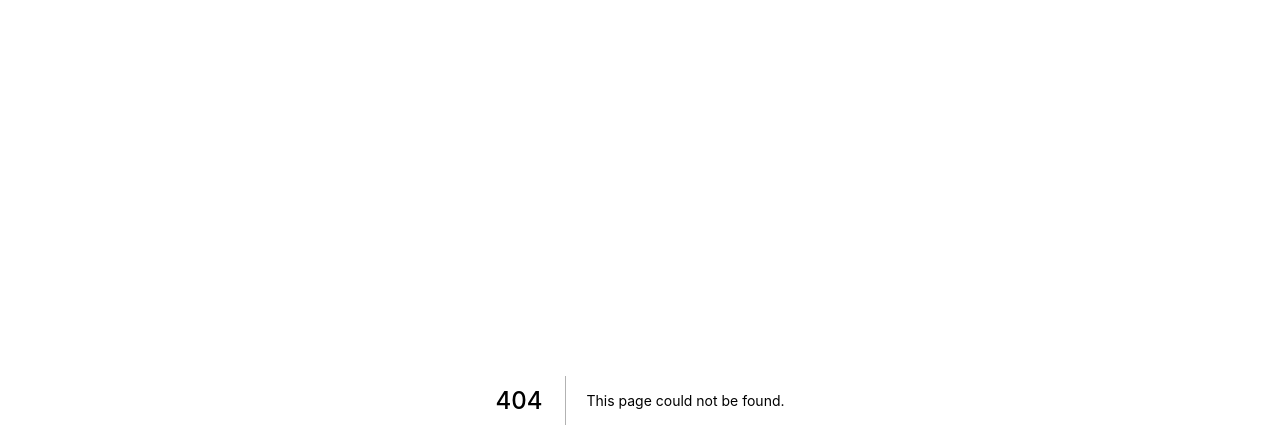
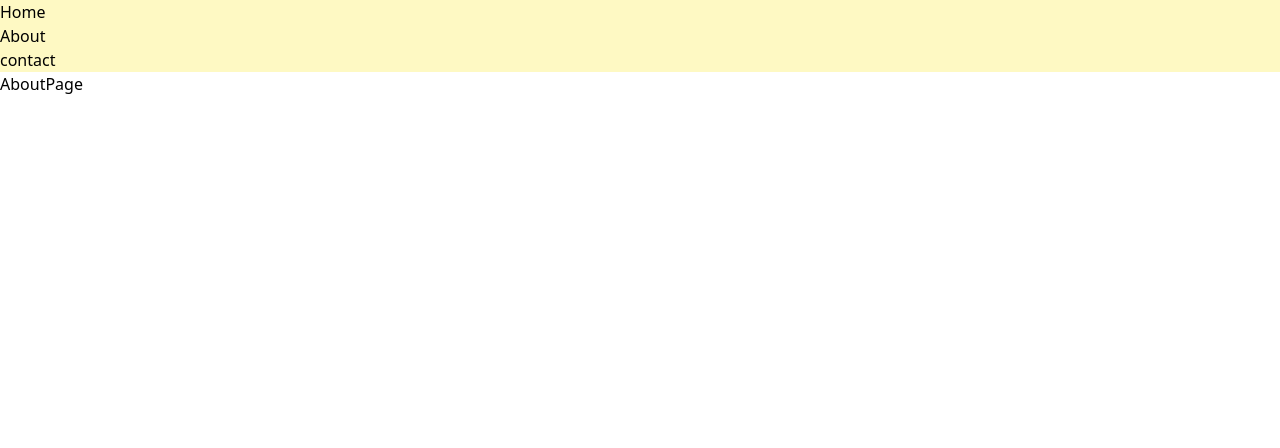
Before and after one commit to dornescum/tailwind-CateringMenu, a Next.js app: page /about in a window 1280 px wide. Before the commit this address had no page. Shown: the top 448 px of the page. Built offline with nearby package versions, Linux system fonts and the light colour scheme.

Commit message:
basic routing

```diff
--- /dev/null
+++ b/components/UI/Layout.js
@@ -0,0 +1,13 @@
+import React from 'react';
+import TheNavbar from "./TheNavbar";
+
+const Layout = ({children}) => {
+	return (
+		<>
+			{/*<TheNavbar />*/}
+			{children}
+		</>
+	);
+};
+
+export default Layout;
--- /dev/null
+++ b/components/UI/TheNavbar.js
@@ -0,0 +1,31 @@
+import React from 'react';
+import Link from "next/link";
+
+const TheNavbar = () => {
+	return (
+		<nav className="bg-yellow-100">
+			<ul>
+				<li>
+					<Link href={`/`}>
+						<a className="link"> Home</a>
+					</Link>
+				</li>
+				<li>
+					<Link href={`/about`}>
+						<a className="link"> About</a>
+					</Link>
+				</li>
+
+				<li>
+					<Link href={`/contact`}>
+						<a className="link"> contact</a>
+					</Link>
+				</li>
+
+
+			</ul>
+		</nav>
+	);
+};
+
+export default TheNavbar;
--- a/pages/_app.js
+++ b/pages/_app.js
@@ -1,7 +1,13 @@
-import '../styles/globals.css'
+import '../styles/globals.css';
+import Layout from "../components/UI/Layout";
+import TheNavbar from "../components/UI/TheNavbar";
 
-function MyApp({ Component, pageProps }) {
-  return <Component {...pageProps} />
+function MyApp({Component, pageProps}) {
+	return <Layout>
+		<TheNavbar/>
+		<Component {...pageProps} />
+	</Layout>;
+
 }
 
-export default MyApp
+export default MyApp;
--- /dev/null
+++ b/pages/about/index.js
@@ -0,0 +1,13 @@
+import React from 'react';
+import Layout from "../../components/UI/Layout";
+
+const AboutPage = () => {
+	return (
+		<Layout>
+			<h1>AboutPage</h1>
+		</Layout>
+
+	);
+};
+
+export default AboutPage;
--- /dev/null
+++ b/pages/contact/index.js
@@ -0,0 +1,12 @@
+import React from 'react';
+import Layout from "../../components/UI/Layout";
+
+const Index = () => {
+	return (
+		<Layout>
+			contact
+		</Layout>
+	);
+};
+
+export default Index;
--- a/pages/index.js
+++ b/pages/index.js
@@ -1,82 +1,90 @@
 import Head from 'next/head'
+import Layout from "../components/UI/Layout";
 
 export default function Home() {
   return (
-    <div className="flex flex-col items-center justify-center min-h-screen py-2">
+    <div className="">
       <Head>
         <title>Create Next App</title>
         <link rel="icon" href="/favicon.ico" />
       </Head>
 
       <main className="flex flex-col items-center justify-center w-full flex-1 px-20 text-center">
-        <h1 className="text-6xl font-bold">
-          Welcome to{' '}
-          <a className="text-blue-200" href="https://nextjs.org">
-            Next.js!
-          </a>
-        </h1>
-
-        <p className="mt-3 text-2xl">
-          Get started by editing{' '}
-          <code className="p-3 font-mono text-lg bg-gray-100 rounded-md">
-            pages/index.js
-          </code>
-        </p>
-
-        <div className="flex flex-wrap items-center justify-around max-w-4xl mt-6 sm:w-full">
-          <a
-            href="https://nextjs.org/docs"
-            className="p-6 mt-6 text-left border w-96 rounded-xl hover:text-blue-600 focus:text-blue-600"
-          >
-            <h3 className="text-2xl font-bold">Documentation &rarr;</h3>
-            <p className="mt-4 text-xl">
-              Find in-depth information about Next.js features and API.
-            </p>
-          </a>
-
-          <a
-            href="https://nextjs.org/learn"
-            className="p-6 mt-6 text-left border w-96 rounded-xl hover:text-blue-600 focus:text-blue-600"
-          >
-            <h3 className="text-2xl font-bold">Learn &rarr;</h3>
-            <p className="mt-4 text-xl">
-              Learn about Next.js in an interactive course with quizzes!
-            </p>
-          </a>
-
-          <a
-            href="https://github.com/vercel/next.js/tree/master/examples"
-            className="p-6 mt-6 text-left border w-96 rounded-xl hover:text-blue-600 focus:text-blue-600"
-          >
-            <h3 className="text-2xl font-bold">Examples &rarr;</h3>
-            <p className="mt-4 text-xl">
-              Discover and deploy boilerplate example Next.js projects.
-            </p>
-          </a>
-
-          <a
-            href="https://vercel.com/import?filter=next.js&utm_source=create-next-app&utm_medium=default-template&utm_campaign=create-next-app"
-            className="p-6 mt-6 text-left border w-96 rounded-xl hover:text-blue-600 focus:text-blue-600"
-          >
-            <h3 className="text-2xl font-bold">Deploy &rarr;</h3>
-            <p className="mt-4 text-xl">
-              Instantly deploy your Next.js site to a public URL with Vercel.
-            </p>
-          </a>
-        </div>
+          <Layout>
+              <h1>HomePage</h1>
+          </Layout>
       </main>
 
-      <footer className="flex items-center justify-center w-full h-24 border-t">
-        <a
-          className="flex items-center justify-center"
-          href="https://vercel.com?utm_source=create-next-app&utm_medium=default-template&utm_campaign=create-next-app"
-          target="_blank"
-          rel="noopener noreferrer"
-        >
-          Powered by{' '}
-          <img src="/vercel.svg" alt="Vercel Logo" className="h-4 ml-2" />
-        </a>
-      </footer>
+
     </div>
   )
 }
+
+// <h1 className="text-6xl font-bold">
+//   Welcome to{' '}
+//   <a className="text-blue-200" href="https://nextjs.org">
+//     Next.js!
+//   </a>
+// </h1>
+//
+// <p className="mt-3 text-2xl">
+//   Get started by editing{' '}
+//   <code className="p-3 font-mono text-lg bg-gray-100 rounded-md">
+//     pages/index.js
+//   </code>
+// </p>
+//
+// <div className="flex flex-wrap items-center justify-around max-w-4xl mt-6 sm:w-full">
+//   <a
+//       href="https://nextjs.org/docs"
+//       className="p-6 mt-6 text-left border w-96 rounded-xl hover:text-blue-600 focus:text-blue-600"
+//   >
+//     <h3 className="text-2xl font-bold">Documentation &rarr;</h3>
+//     <p className="mt-4 text-xl">
+//       Find in-depth information about Next.js features and API.
+//     </p>
+//   </a>
+//
+//   <a
+//       href="https://nextjs.org/learn"
+//       className="p-6 mt-6 text-left border w-96 rounded-xl hover:text-blue-600 focus:text-blue-600"
+//   >
+//     <h3 className="text-2xl font-bold">Learn &rarr;</h3>
+//     <p className="mt-4 text-xl">
+//       Learn about Next.js in an interactive course with quizzes!
+//     </p>
+//   </a>
+//
+//   <a
+//       href="https://github.com/vercel/next.js/tree/master/examples"
+//       className="p-6 mt-6 text-left border w-96 rounded-xl hover:text-blue-600 focus:text-blue-600"
+//   >
+//     <h3 className="text-2xl font-bold">Examples &rarr;</h3>
+//     <p className="mt-4 text-xl">
+//       Discover and deploy boilerplate example Next.js projects.
+//     </p>
+//   </a>
+//
+//   <a
+//       href="https://vercel.com/import?filter=next.js&utm_source=create-next-app&utm_medium=default-template&utm_campaign=create-next-app"
+//       className="p-6 mt-6 text-left border w-96 rounded-xl hover:text-blue-600 focus:text-blue-600"
+//   >
+//     <h3 className="text-2xl font-bold">Deploy &rarr;</h3>
+//     <p className="mt-4 text-xl">
+//       Instantly deploy your Next.js site to a public URL with Vercel.
+//     </p>
+//   </a>
+// </div>
+// <footer className="flex items-center justify-center w-full h-24 border-t">
+//     <a
+//         className="flex items-center justify-center"
+//         href="https://vercel.com?utm_source=create-next-app&utm_medium=default-template&utm_campaign=create-next-app"
+//         target="_blank"
+//         rel="noopener noreferrer"
+//     >
+//         Powered by{' '}
+//         <img src="/vercel.svg" alt="Vercel Logo" className="h-4 ml-2" />
+//     </a>
+// </footer>
+
+// flex flex-col items-center justify-center min-h-screen py-2
```
